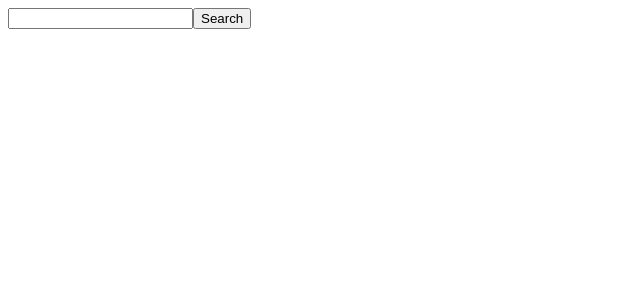
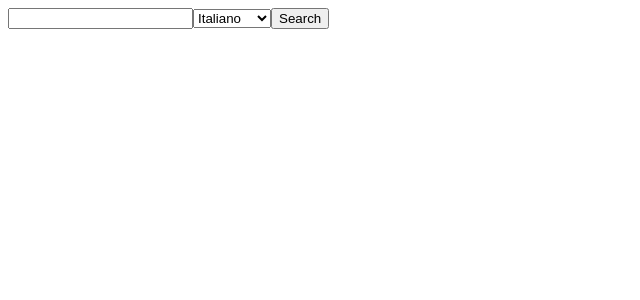
Before and after one commit to FraAccaBi/vue-boolflix, a Vue app: page / in a window 1280 px wide. Shown: the top 300 px of the page, without its empty margins (0-640 px from the left). Built offline with nearby package versions, Linux system fonts and the light colour scheme.

Commit message:
backup commit

```diff
--- a/src/components/MainComponent.vue
+++ b/src/components/MainComponent.vue
@@ -1,7 +1,13 @@
 <template>
   <div>
     <input type="text" v-model="textSearch" >
+    <select name="lang" v-model="language">
+      <option value="it-IT">Italiano</option>
+      <option value="en-US">Inglese</option>
+      <option value="fr-FR">Francese</option>
+    </select>
     <button @click=checkInput()>Search</button>
+
     <MovieComponent v-for="item in list" :key="item.id"
     :img="item.poster_path"
     :title="item.title"
@@ -23,12 +29,12 @@ export default {
   },
   data(){
     return{
-      API_URL: 'https://api.themoviedb.org/3/search/movie?api_key=0e2a0dcfa359ec4e7957327e178eadfd&language=it-IT&query=',
+      API_URL: 'https://api.themoviedb.org/3/search/movie?api_key=0e2a0dcfa359ec4e7957327e178eadfd',
       list: null,
       error: null,
       textSearch: '',
-      API_URL_WITH_PARAMETERS: ''
-
+      API_URL_WITH_PARAMETERS: '',
+      language:'it-IT'
     }
   },
   methods: {
@@ -49,7 +55,8 @@ export default {
     getInput(){
       console.log(this.textSearch);
       console.log('BANANA');
-      this.API_URL_WITH_PARAMETERS = `${this.API_URL}${this.textSearch}`
+      this.API_URL_WITH_PARAMETERS = `${this.API_URL}&language=${this.language}&query=${this.textSearch}`
+      console.log(this.API_URL_WITH_PARAMETERS);
       this.callAPI()
     },
     checkInput(){
```
